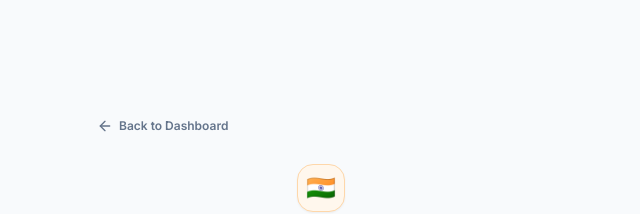
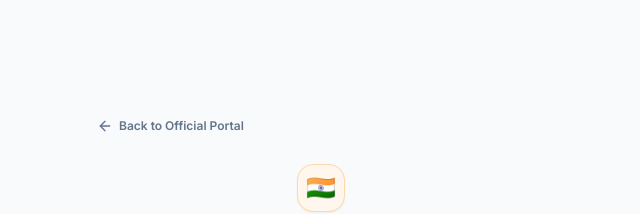
Before and after one commit to Ashrithhn/sarkari-tracker, a React (Vite) app in the folder sarkari-tracker/: page /login in a window 1280 px wide. Shown: the top 214 px of the page, without its empty margins (319-959 px from the left). Built offline with nearby package versions, Linux system fonts and the light colour scheme; no server answers.

Commit message:
fix(auth): redirect to public portal on logout and for unauthenticated visits, eliminating redundant empty dashboard

```diff
--- a/sarkari-tracker/src/context/AuthContext.jsx
+++ b/sarkari-tracker/src/context/AuthContext.jsx
@@ -1,5 +1,6 @@
 import React, { createContext, useContext, useState, useEffect } from 'react';
 import { getToken, setToken as setLocalToken, removeToken, getMe, login as apiLogin, register as apiRegister } from '../utils/api';
+import { getPublicPortalUrl } from '../utils/constants';
 
 const AuthContext = createContext();
 
@@ -50,7 +51,7 @@ export const AuthProvider = ({ children }) => {
     setToken(null);
     setUser(null);
     removeToken();
-    window.location.href = '/';
+    window.location.href = getPublicPortalUrl();
   };
 
   const isAuthenticated = !!token && !!user;
--- a/sarkari-tracker/src/pages/Dashboard.jsx
+++ b/sarkari-tracker/src/pages/Dashboard.jsx
@@ -10,20 +10,27 @@ import {
 } from 'recharts';
 import { useAuth } from '../context/AuthContext';
 import { getJobStats, getNotifications, getJobs, getExams } from '../utils/api';
-import { EXAM_CATEGORIES, formatDate } from '../utils/constants';
+import { EXAM_CATEGORIES, formatDate, getPublicPortalUrl } from '../utils/constants';
 import { checkAndDispatchDailyReminders } from '../utils/browserNotifications';
 import StatCard from '../components/StatCard';
 import DeadlineTimer from '../components/DeadlineTimer';
 import JobCard from '../components/JobCard';
 
 const Dashboard = () => {
-  const { user, isAuthenticated } = useAuth();
+  const { user, isAuthenticated, loading: authLoading } = useAuth();
   const [searchParams] = useSearchParams();
   const [stats, setStats] = useState(null);
   const [notifications, setNotifications] = useState([]);
   const [jobs, setJobs] = useState([]);
   const [exams, setExams] = useState([]);
   const [loading, setLoading] = useState(true);
+
+  // If user is not authenticated on the candidate portal, redirect to public website
+  useEffect(() => {
+    if (!authLoading && !isAuthenticated) {
+      window.location.href = getPublicPortalUrl();
+    }
+  }, [authLoading, isAuthenticated]);
 
   // Exam Search & Filter on Dashboard
   const [searchTerm, setSearchTerm] = useState(() => searchParams.get('search') || '');
@@ -185,6 +192,15 @@ const Dashboard = () => {
       return matchesSearch && matchesCat;
     });
   }, [exams, searchTerm, selectedCategory]);
+
+  if (authLoading || !isAuthenticated) {
+    return (
+      <div className="flex flex-col items-center justify-center min-h-[50vh] space-y-3">
+        <div className="w-8 h-8 border-3 border-saffron-500 border-t-transparent rounded-full animate-spin"></div>
+        <p className="text-xs text-slate-500 font-medium">Redirecting to official portal...</p>
+      </div>
+    );
+  }
 
   return (
     <div className="w-full space-y-4 sm:space-y-8 animate-fade-in">
--- a/sarkari-tracker/src/pages/Login.jsx
+++ b/sarkari-tracker/src/pages/Login.jsx
@@ -2,6 +2,7 @@ import React, { useState } from 'react';
 import { Link, useNavigate } from 'react-router-dom';
 import { Mail, Lock, LogIn, AlertCircle, Eye, EyeOff, ArrowLeft } from 'lucide-react';
 import { useAuth } from '../context/AuthContext';
+import { getPublicPortalUrl } from '../utils/constants';
 
 const Login = () => {
   const [email, setEmail] = useState('');
@@ -37,13 +38,13 @@ const Login = () => {
     <div className="min-h-screen flex flex-col items-center justify-center p-4 bg-slate-50 dark:bg-slate-900 text-slate-800 dark:text-slate-100 relative">
       <div className="w-full max-w-md space-y-6">
 
-        {/* Back Link */}
-        <Link
-          to="/"
+        {/* Back Link to Official Portal */}
+        <a
+          href={getPublicPortalUrl()}
           className="inline-flex items-center gap-1.5 text-xs font-semibold text-slate-500 hover:text-slate-800 dark:text-slate-400 dark:hover:text-white transition-colors"
         >
-          <ArrowLeft size={16} /> Back to Dashboard
-        </Link>
+          <ArrowLeft size={16} /> Back to Official Portal
+        </a>
 
         {/* Card Header */}
         <div className="text-center space-y-1">
--- a/sarkari-tracker/src/pages/Register.jsx
+++ b/sarkari-tracker/src/pages/Register.jsx
@@ -2,6 +2,7 @@ import React, { useState } from 'react';
 import { Link, useNavigate } from 'react-router-dom';
 import { Mail, Lock, User, Phone, UserPlus, AlertCircle, Eye, EyeOff, ArrowLeft } from 'lucide-react';
 import { useAuth } from '../context/AuthContext';
+import { getPublicPortalUrl } from '../utils/constants';
 
 const Register = () => {
   const [formData, setFormData] = useState({
@@ -69,13 +70,13 @@ const Register = () => {
     <div className="min-h-screen flex flex-col items-center justify-center p-4 bg-slate-50 dark:bg-slate-900 text-slate-800 dark:text-slate-100 relative">
       <div className="w-full max-w-md space-y-6">
 
-        {/* Back Link */}
-        <Link
-          to="/"
+        {/* Back Link to Official Portal */}
+        <a
+          href={getPublicPortalUrl()}
           className="inline-flex items-center gap-1.5 text-xs font-semibold text-slate-500 hover:text-slate-800 dark:text-slate-400 dark:hover:text-white transition-colors"
         >
-          <ArrowLeft size={16} /> Back to Dashboard
-        </Link>
+          <ArrowLeft size={16} /> Back to Official Portal
+        </a>
 
         {/* Card Header */}
         <div className="text-center space-y-1">
--- a/sarkari-tracker/src/utils/constants.js
+++ b/sarkari-tracker/src/utils/constants.js
@@ -58,6 +58,15 @@ export const KARNATAKA_BOARDS = [
 
 export const API_BASE = (import.meta.env.VITE_API_BASE || 'https://sarkari-api-5ah7.onrender.com').replace(/\/$/, '');
 
+export const getPublicPortalUrl = () => {
+  if (typeof window === 'undefined') return 'https://sarkari-tracker-vpmt.vercel.app';
+  if (import.meta.env.VITE_PUBLIC_PORTAL_URL) return import.meta.env.VITE_PUBLIC_PORTAL_URL;
+  if (window.location.hostname.includes('vercel.app')) {
+    return 'https://sarkari-tracker-vpmt.vercel.app';
+  }
+  return 'http://localhost:3000';
+};
+
 /**
  * Universal date formatter guaranteeing DD/MM/YYYY across all views
  */
```
